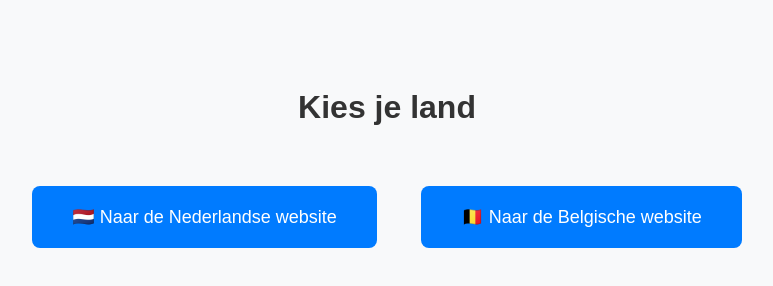
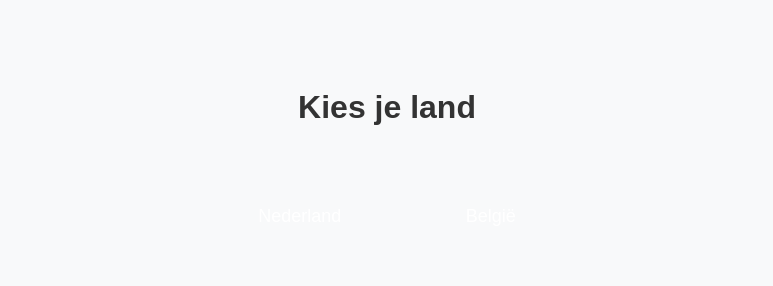
Before and after one commit to captaincruisecarola/Test-qrcode, a plain HTML site: page index.html in a window 1280 px wide. Shown: the whole page, without its empty margins (253-1026 px from the left). Drawn offline with Linux system fonts and the light colour scheme.

Commit message:
Update index.html

```diff
--- a/index.html
+++ b/index.html
@@ -23,7 +23,7 @@
       font-size: 18px;
       border: none;
       border-radius: 8px;
-      background-color: #007BFF;
+      background-color: #179a7;
       color: white;
       text-decoration: none;
       transition: background-color 0.3s ease;
@@ -35,7 +35,7 @@
 </head>
 <body>
   <h1>Kies je land</h1>
-  <a class="button" href="https://www.jouwsite.nl">🇳🇱 Naar de Nederlandse website</a>
-  <a class="button" href="https://www.jouwsite.be">🇧🇪 Naar de Belgische website</a>
+  <a class="button" href="https://www.jouwsite.nl">Nederland</a>
+  <a class="button" href="https://www.jouwsite.be">België</a>
 </body>
 </html>
```
